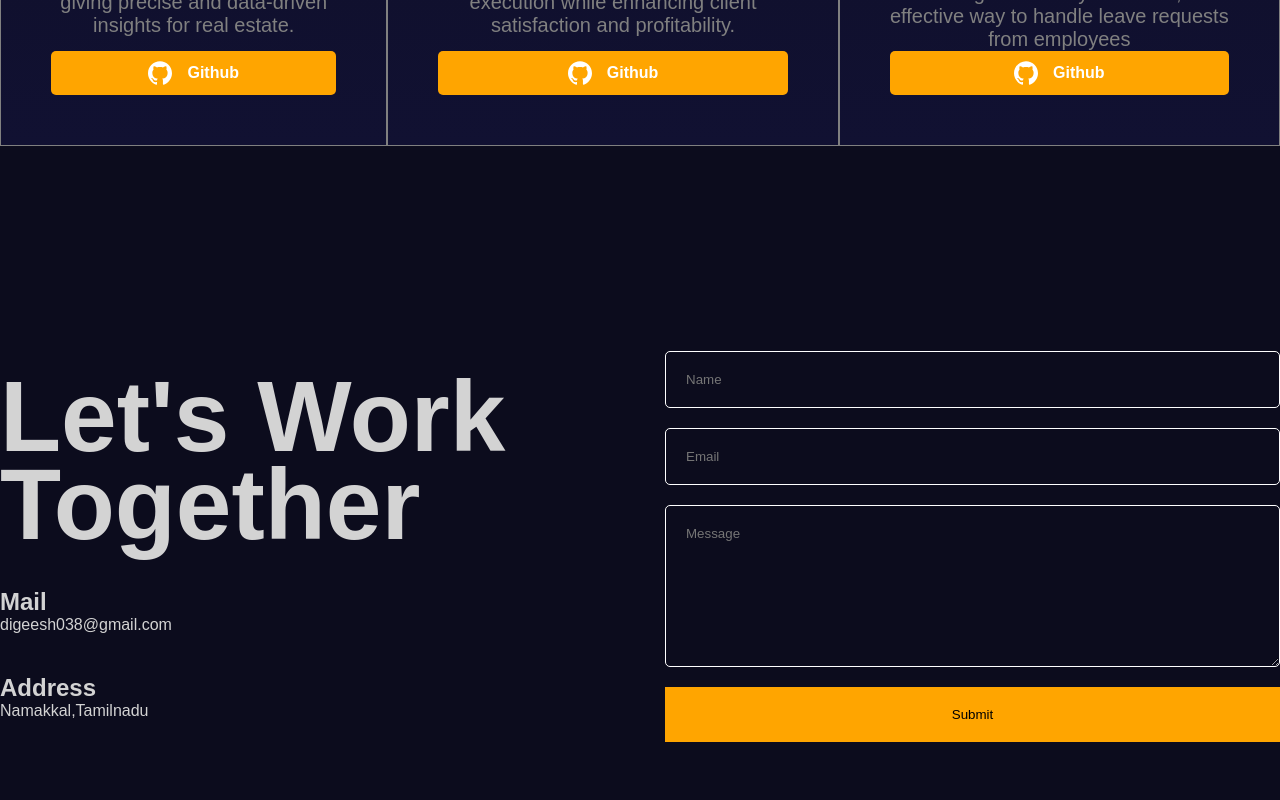
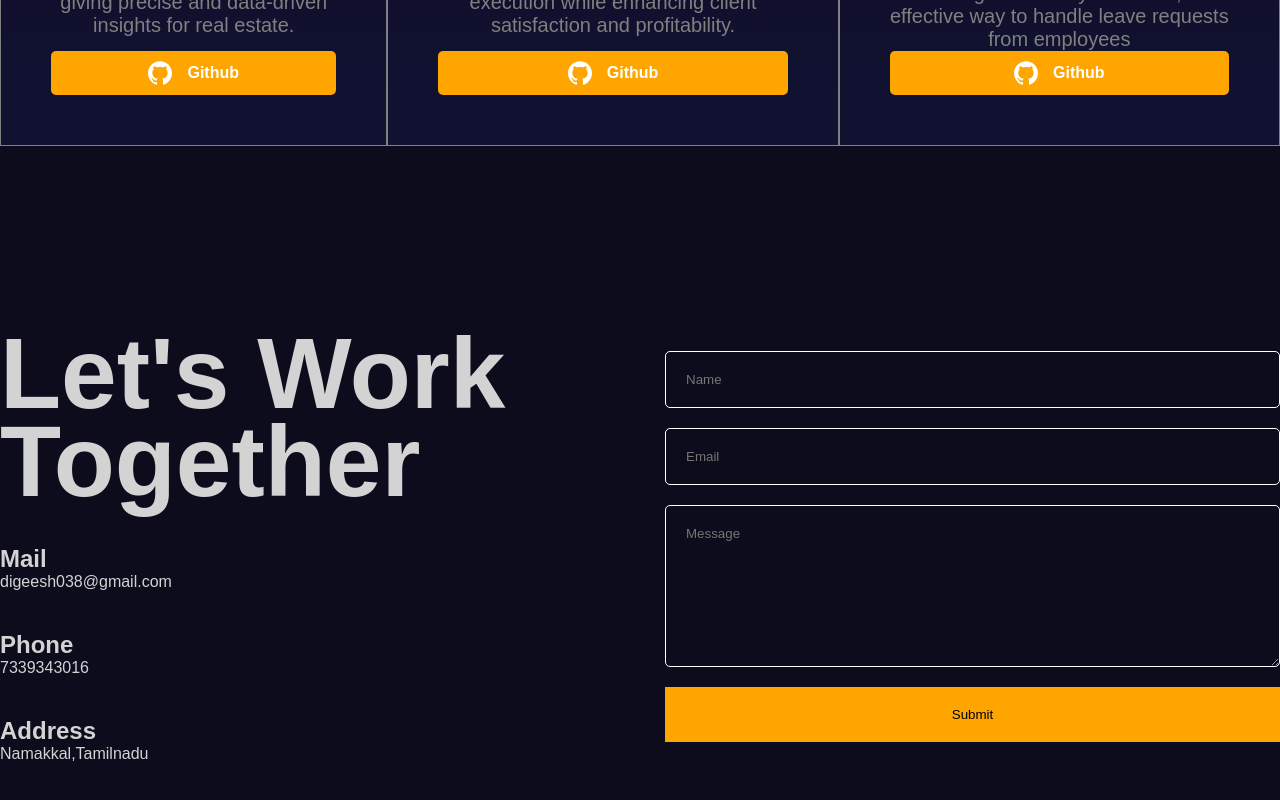
Before and after one commit to digeesh038/portfolio-1, a React (Vite) app: page / in a window 1280 px wide. Shown: the part 2254-3054 px from the top of the page. Built offline with nearby package versions, Linux system fonts and the light colour scheme.

Commit message:
update_1

```diff
--- a/src/components/contact/Contact.jsx
+++ b/src/components/contact/Contact.jsx
@@ -55,10 +55,10 @@ return(
                 <h2>Mail</h2>
                 <span>digeesh038@gmail.com</span>
             </motion.div>
-            {/* <motion.div className="item"variants={variants}>
+            <motion.div className="item"variants={variants}>
                 <h2>Phone</h2>
                 <span>7339343016</span>
-            </motion.div> */}
+            </motion.div>
             <motion.div className="item"variants={variants}>
                 <h2>Address</h2>
                 <span>Namakkal,Tamilnadu</span>
```
